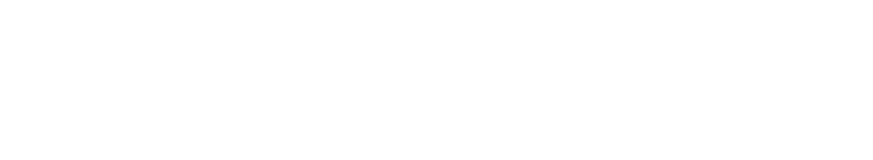
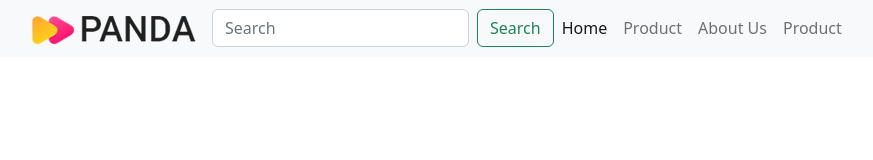
Before and after one commit to imashiqe/ecommerce_panda, a plain HTML site: page index.html in a window 1280 px wide. Shown: the whole page, without its empty margins (50-923 px from the left). Drawn offline with nearby package versions, Linux system fonts and the light colour scheme.

Commit message:
navber added

```diff
--- a/index.html
+++ b/index.html
@@ -9,9 +9,46 @@
     <link href="https://cdn.jsdelivr.net/npm/bootstrap@5.2.0/dist/css/bootstrap.min.css" rel="stylesheet" integrity="sha384-gH2yIJqKdNHPEq0n4Mqa/HGKIhSkIHeL5AyhkYV8i59U5AR6csBvApHHNl/vI1Bx" crossorigin="anonymous">
      <!-- css -->
      <link rel="stylesheet" href="css/style.css">
+     <link rel="shortcut icon" href="images/logo.png" type="image/x-icon">
 </head>
 <body>
 
+    <nav class="navbar navbar-expand-lg bg-light">
+        <div class="container">
+          <a class="navbar-brand" href="#">
+            <img src="images/logo.png" alt="" >
+          </a>
+          <button class="navbar-toggler" type="button" data-bs-toggle="collapse" data-bs-target="#navbarSupportedContent" aria-controls="navbarSupportedContent" aria-expanded="false" aria-label="Toggle navigation">
+            <span class="navbar-toggler-icon"></span>
+          </button>
+
+
+          <div class="collapse navbar-collapse" id="navbarSupportedContent">
+
+             <form class="d-flex" role="search">
+              <input class="form-control me-2" type="search" placeholder="Search" aria-label="Search">
+              <button class="btn btn-outline-success" type="submit">Search</button>
+            </form>
+
+            <ul class="navbar-nav me-auto mb-2 mb-lg-0 m">
+              <li class="nav-item">
+                <a class="nav-link active" aria-current="page" href="#">Home</a>
+              </li>
+              <li class="nav-item">
+                <a class="nav-link" href="#">Product</a>
+              </li>
+              <li class="nav-item">
+                <a class="nav-link" href="#">About Us</a>
+              </li>
+              <li class="nav-item">
+                <a class="nav-link" href="#">Product</a>
+              </li>
+
+            </ul>
+
+          </div>
+        </div>
+      </nav>
 
 
     <!-- bootstrap start -->
```
